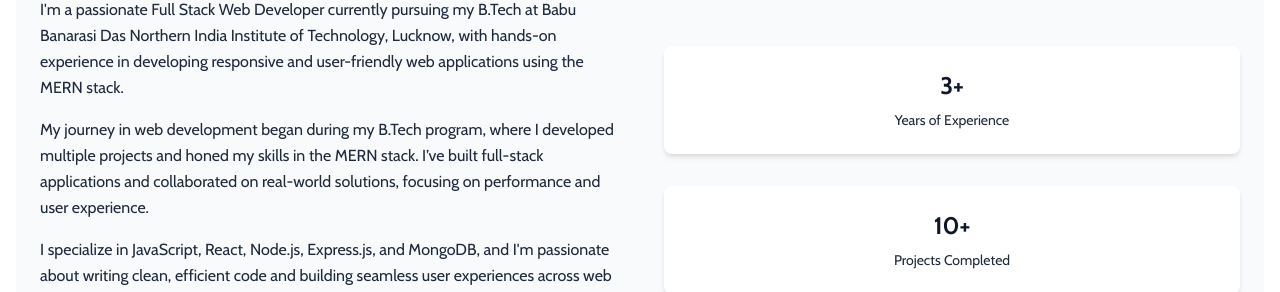
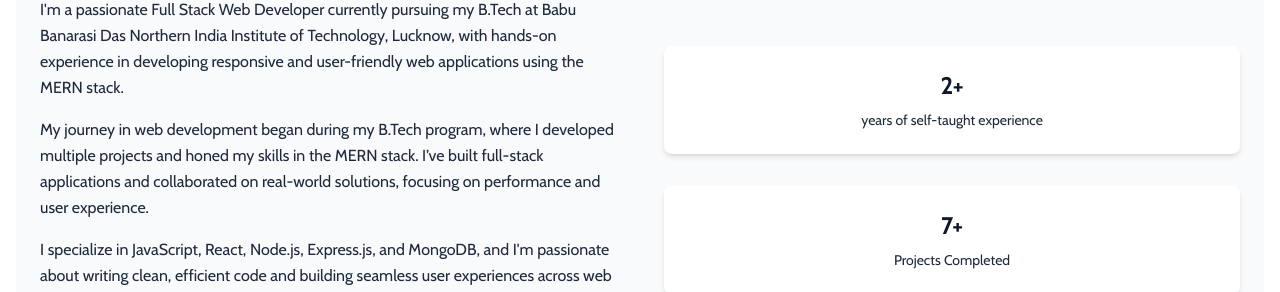
Before and after one commit to boylish/Rajan.Dev, a React (Vite) app: page / in a window 1280 px wide. Shown: the part 1003-1295 px from the top of the page. Built offline with nearby package versions, Linux system fonts and the light colour scheme.

Commit message:
update: added local assets for project images

```diff
--- a/src/components/About.jsx
+++ b/src/components/About.jsx
@@ -81,8 +81,8 @@ const About = () => {
             viewport={{ once: true }}
           >
             {[
-              { number: "3+", label: "Years of Experience" },
-              { number: "10+", label: "Projects Completed" },
+              { number: "2+", label: "years of self-taught experience" },
+              { number: "7+", label: "Projects Completed" },
             ].map((item, index) => (
               <motion.div
                 key={index}
--- a/src/data/skills.js
+++ b/src/data/skills.js
@@ -16,12 +16,6 @@ export const skills = [
     name: "JavaScript",
     icon: "https://cdn.jsdelivr.net/gh/devicons/devicon/icons/javascript/javascript-original.svg",
     level: 4,
-    category: 'frontend'
-  },
-  {
-    name: "TypeScript",
-    icon: "https://cdn.jsdelivr.net/gh/devicons/devicon/icons/typescript/typescript-original.svg",
-    level: 2,
     category: 'frontend'
   },
   {
```
